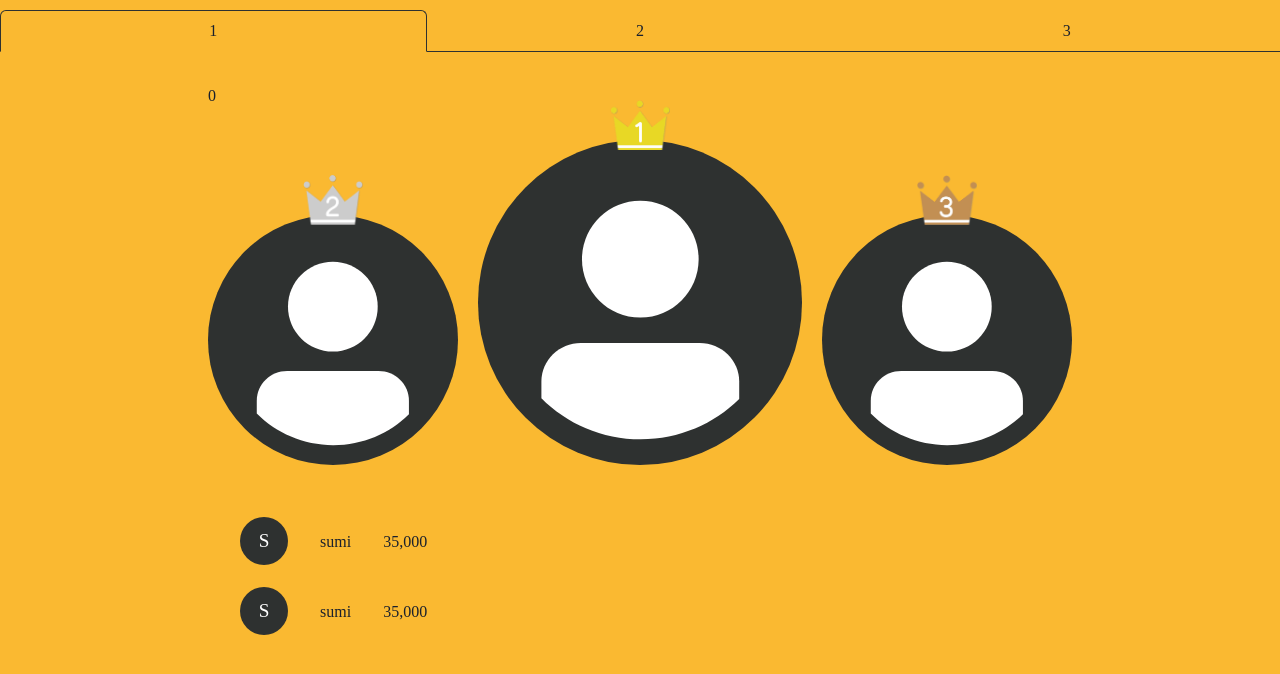
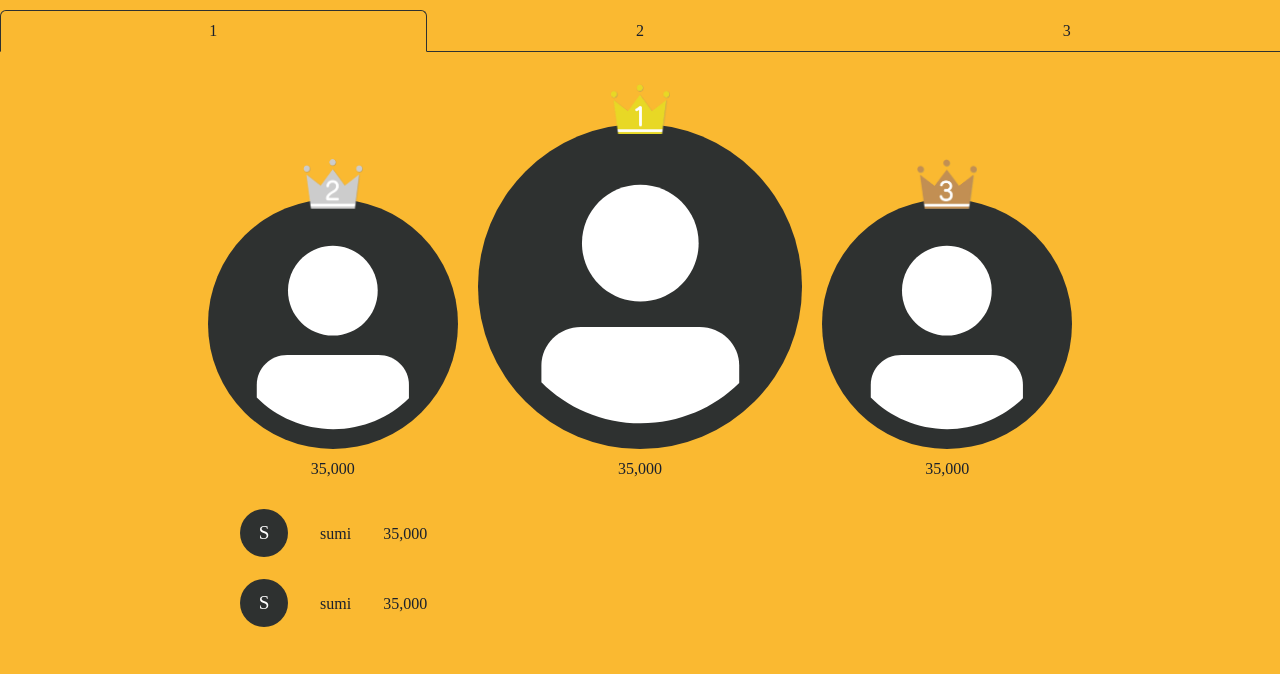
Before and after one commit to GAME-EE/client, a Next.js app: page /rank in a window 1280 px wide. Shown: the top 674 px of the page. Built offline with nearby package versions, Linux system fonts and the light colour scheme; a web font is replaced by a local one.

Commit message:
feat : score top add

```diff
--- a/src/components/Rank/TopItemWrapper.tsx
+++ b/src/components/Rank/TopItemWrapper.tsx
@@ -55,13 +55,13 @@ const TopItemWrapper = ({ data, idx }: ITopItemWrapper) => {
   });
   return (
     <>
-      <Box>{idx}</Box>
+      {/* <Box>{idx}</Box> */}
       <MotionDiv
         display="flex"
         alignItems={'flex-end'}
         gap={5}
         h="fit-content"
-        marginY={8}
+        marginY={10}
         variants={ItemWrapperMotionProps}
         initial="hidden"
         animate="visible"
@@ -98,6 +98,9 @@ const TopItemWrapper = ({ data, idx }: ITopItemWrapper) => {
                   draggable={false}
                 />
               </Box>
+              <Box bottom={-8} w="fit-content" left={0} right={0} m={'0 auto'} position="absolute">
+                {item.score}
+              </Box>
             </MotionDiv>
           </AvatarWrapper>
         ))}
```
